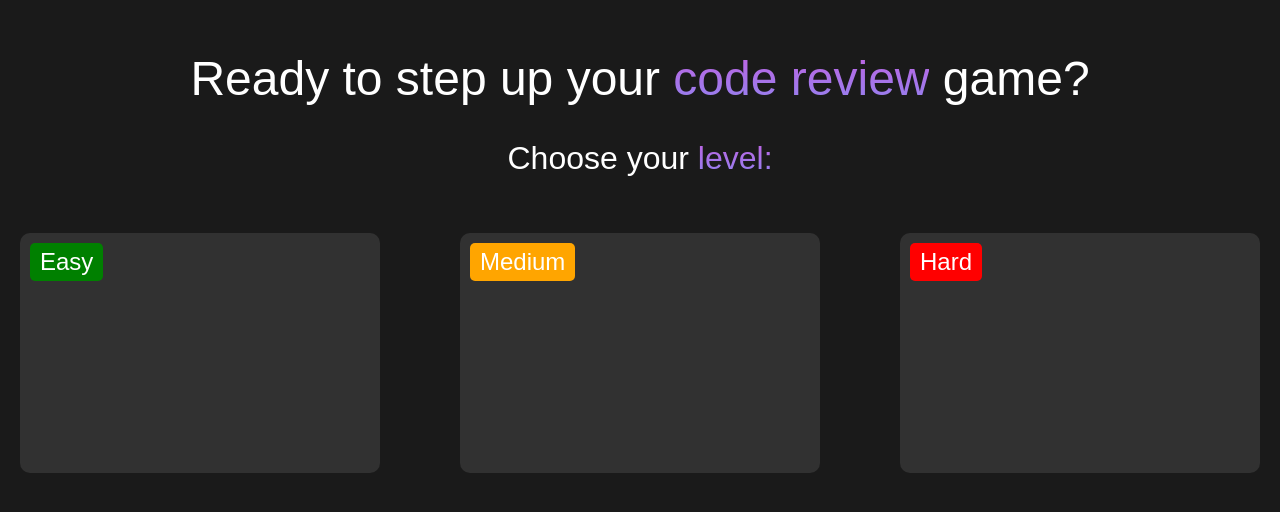
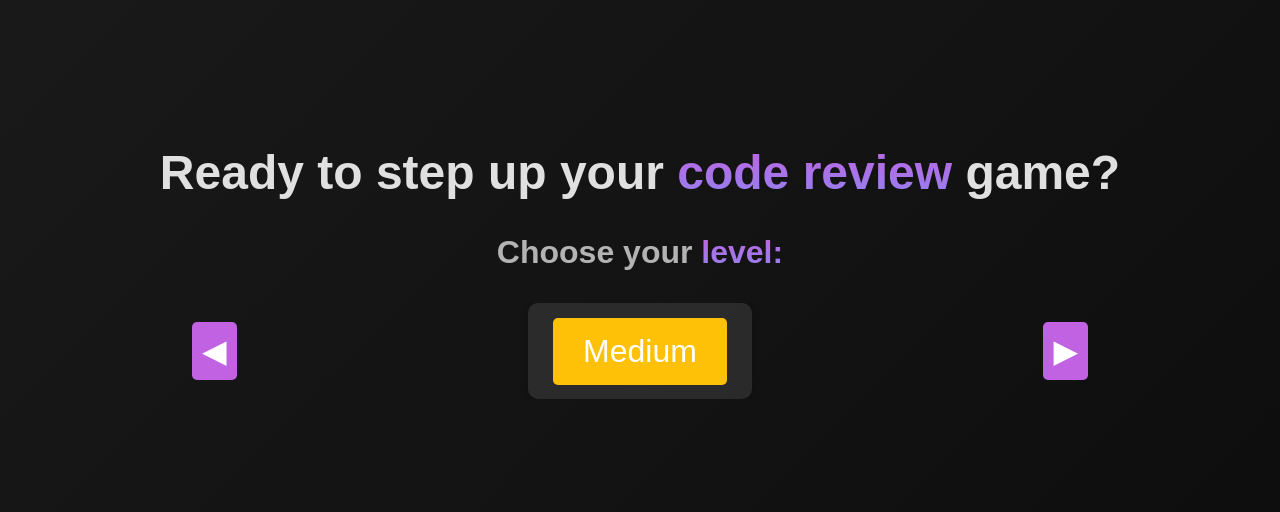
Before and after one commit to OmarCodes2/Critiqly, a React (Create React App) app in the folder frontend/: page /dashboard in a window 1280 px wide. Shown: the part 128-640 px from the top of the page. Built offline with nearby package versions, Linux system fonts and the light colour scheme.

Commit message:
carousel affect on dashboard

```diff
--- a/frontend/src/components/Dashboard/Dashboard.css
+++ b/frontend/src/components/Dashboard/Dashboard.css
@@ -1,8 +1,7 @@
-/* src/components/Homepage/Home.css */
 body {
   margin: 0;
   font-family: 'Arial', sans-serif;
-  background-color: #1a1a1a;
+  background: linear-gradient(135deg, #1a1a1a 0%, #0d0d0d 100%);
   color: #fff;
 }
 
@@ -13,35 +12,34 @@
   justify-content: center;
   height: 100vh;
   text-align: center;
+  padding: 0 20px;
 }
 
 .dashboard-container h1 {
   font-size: 3rem;
-  font-weight: normal;
+  font-weight: bold;
   margin-bottom: 0.5rem;
+  color: #e0e0e0;
 }
 
 .dashboard-container h2 {
   font-size: 2rem;
-  font-weight: normal;
-  margin-bottom: 0.5rem
+  font-weight: bold;
+  margin-bottom: 2rem;
+  color: #b3b3b3;
 }
 
 .highlight {
-  color: #4ca1ff; /* Change to a brighter color for emphasis */
+  color: #4ca1ff;
 }
 
-.levels {
-  display: flex;
-  justify-content: center;
-  gap: 5em;
-  margin-top: 3em;
-  margin-bottom: 20px;
+.levels-carousel {
+  width: 80%;
 }
 
 .level {
-  width: 22.5rem;
-  height: 15rem;
+  width: 14rem;
+  height: 6rem;
   display: flex;
   align-items: center;
   justify-content: center;
@@ -49,33 +47,58 @@
   background-color: rgba(255, 255, 255, 0.1);
   position: relative;
   cursor: pointer;
-}
-
-.level-tag {
-  position: absolute;
-  top: 10px;
-  left: 10px;
-  padding: 5px 10px;
-  border-radius: 5px;
-  background-color: rgba(0, 0, 0, 0.5);
-  color: #fff;
-  font-size: 1.5rem;
+  transition: transform 0.3s, background-color 0.3s;
+  box-shadow: 0 4px 8px rgba(0, 0, 0, 0.2);
+  margin: 0 auto;
 }
 
 .level:hover {
   background-color: rgba(255, 255, 255, 0.2);
+  transform: translateY(-5px);
+}
+
+.level-tag {
+  padding: 15px 30px;
+  border-radius: 5px;
+  background-color: rgba(0, 0, 0, 0.5);
+  color: #fff;
+  font-size: 2rem;
 }
 
 .easy .level-tag {
-  background-color: green;
+  background-color: #28a745;
 }
 
 .medium .level-tag {
-  background-color: orange;
+  background-color: #ffc107;
 }
 
 .hard .level-tag {
-  background-color: red;
+  background-color: #dc3545;
+}
+
+.arrow {
+  position: absolute;
+  top: 50%;
+  transform: translateY(-50%);
+  border: none;
+  color: white;
+  font-size: 2rem;
+  cursor: pointer;
+  z-index: 2;
+  padding: 10px;
+}
+
+.arrow-prev {
+  left: 0;
+}
+
+.arrow-next {
+  right: 0;
+}
+
+.arrow:hover {
+  background: rgba(0, 0, 0, 0.7);
 }
 
 .next-button {
@@ -94,3 +117,7 @@
 .button-text {
   font-size: 16px;
 }
+
+.control-dots{
+  opacity: 0;
+}
--- a/frontend/src/components/Dashboard/Dashboard.js
+++ b/frontend/src/components/Dashboard/Dashboard.js
@@ -1,5 +1,7 @@
 import React from 'react';
 import { useNavigate } from 'react-router-dom';
+import { Carousel } from 'react-responsive-carousel';
+import 'react-responsive-carousel/lib/styles/carousel.min.css';
 import './Dashboard.css';
 
 const Dashboard = () => {
@@ -10,7 +12,7 @@
     try {
       const response = await fetch(`${process.env.REACT_APP_API_URL}/LoadLevel?difficulty=${level}`);
       const data = await response.json();
-      const code = data[0]
+      const code = data[0];
       console.log(code);
       navigate('/codereview', { state: { code } });
     } catch (error) {
@@ -24,7 +26,28 @@
         Ready to step up your <span className="highlight">code review</span> game?
       </h1>
       <h2>Choose your <span className="highlight">level:</span></h2>
-      <div className="levels">
+      <Carousel
+        showThumbs={false}
+        infiniteLoop
+        showArrows
+        showStatus={false}
+        autoPlay interval={3000}
+        renderArrowPrev={(onClickHandler, hasPrev, label) =>
+          hasPrev && (
+            <button type="button" onClick={onClickHandler} className="arrow arrow-prev">
+              &#9664;
+            </button>
+          )
+        }
+        renderArrowNext={(onClickHandler, hasNext, label) =>
+          hasNext && (
+            <button type="button" onClick={onClickHandler} className="arrow arrow-next">
+              &#9654;
+            </button>
+          )
+        }
+        className="levels-carousel"
+      >
         <div className="level easy" onClick={() => handleLevelClick('easy')}>
           <span className="level-tag">Easy</span>
         </div>
@@ -34,7 +57,7 @@
         <div className="level hard" onClick={() => handleLevelClick('hard')}>
           <span className="level-tag">Hard</span>
         </div>
-      </div>
+      </Carousel>
     </div>
   );
 };
```
